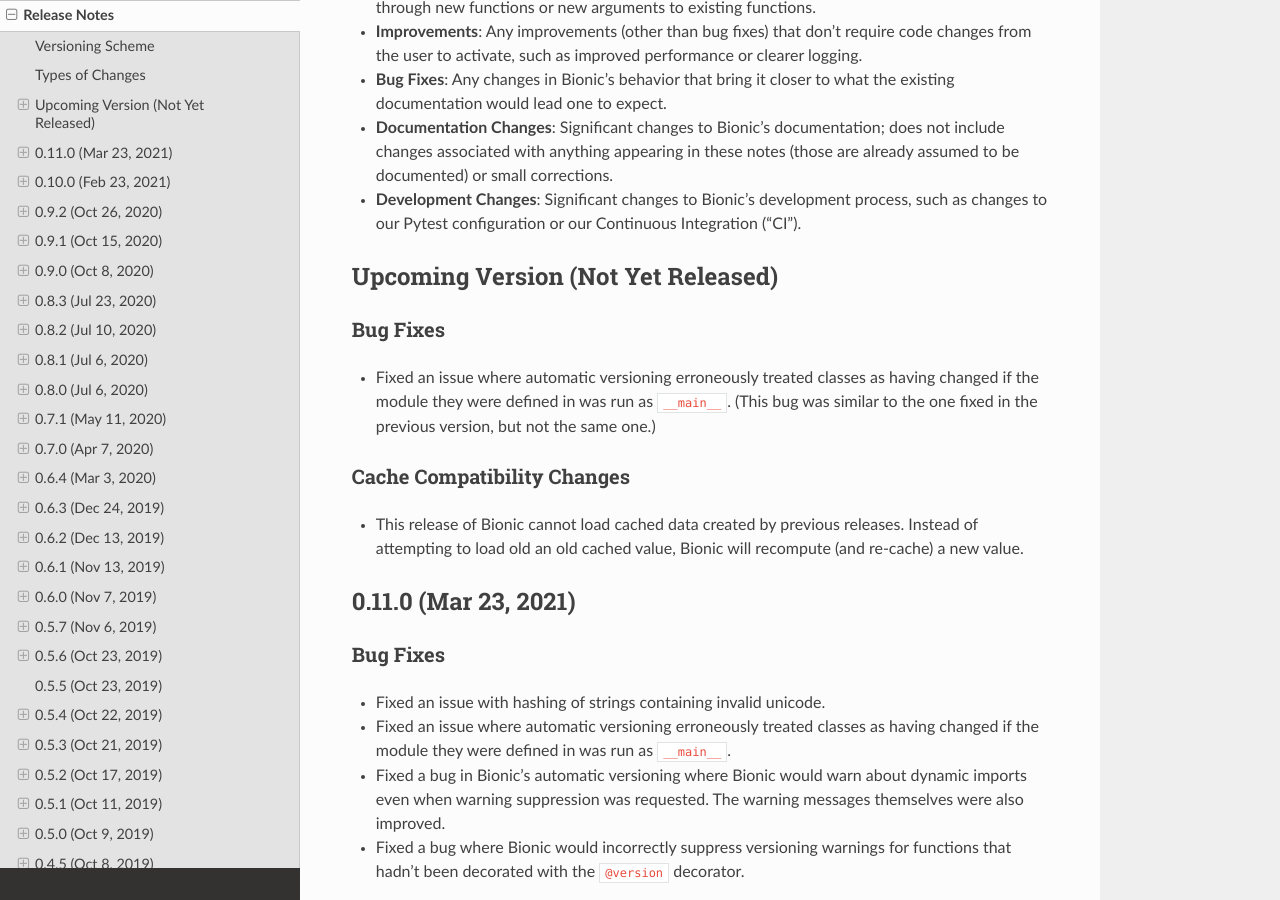
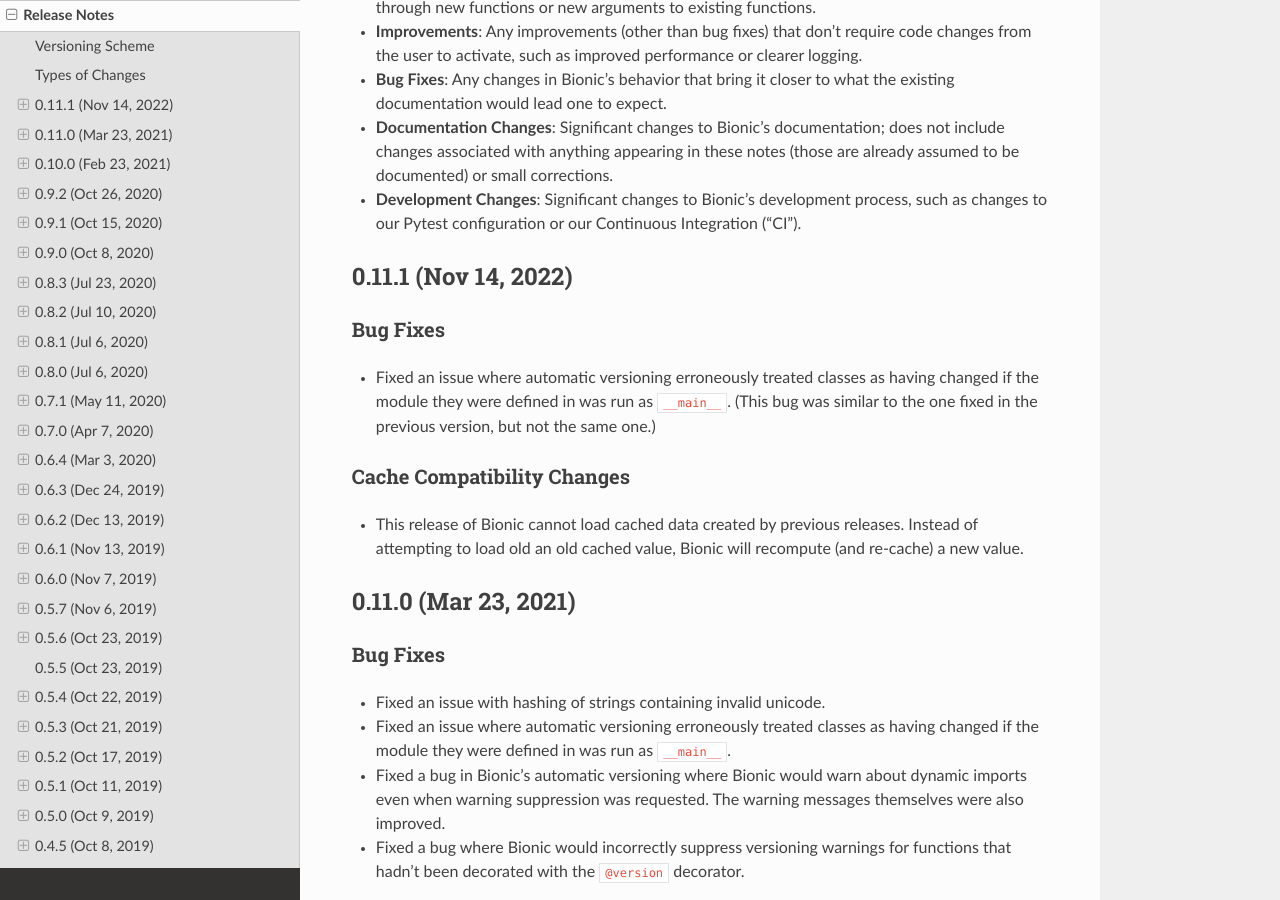
Before and after one commit to square/bionic, a Sphinx documentation site: the page built from docs/release-notes.rst, in a window 1280 px wide and 900 px high, scrolled down 1188 px. Built offline with Sphinx 7.4.7 and the Read the Docs theme 2.0.0, drawn with Linux system fonts in a browser that asks for light colours.

Commit message:
Bump version: 0.11.0 → 0.11.1

```diff
--- a/bionic/__init__.py
+++ b/bionic/__init__.py
@@ -19,4 +19,4 @@
 from . import protocol  # noqa: F401
 from . import util  # noqa: F401
 
-__version__ = "0.11.0"
+__version__ = "0.11.1"
--- a/docs/conf.py
+++ b/docs/conf.py
@@ -21,7 +21,7 @@
 author = "Janek Klawe"
 
 # The short X.Y version
-version = "0.11.0"
+version = "0.11.1"
 # The full version, including alpha/beta/rc tags
 release = version
 
--- a/docs/release-notes.rst
+++ b/docs/release-notes.rst
@@ -65,14 +65,17 @@
 - **Development Changes**: Significant changes to Bionic's development process, such
   as changes to our Pytest configuration or our Continuous Integration ("CI").
 
-Upcoming Version (Not Yet Released)
------------------------------------
+.. Upcoming Version (Not Yet Released)
+.. -----------------------------------
 
 .. Record any notable changes in this section. When we update the current version,
    add a new version heading below, and then comment out the heading above until more
    changes are added. This way, the "Upcoming Version" section will be never be visible
    in the "stable" docs (corresponding to the last release) but will be visible in the
    "latest" docs (corresponding to the master branch).
+
+0.11.1 (Nov 14, 2022)
+---------------------
 
 Bug Fixes
 .........
--- a/setup.py
+++ b/setup.py
@@ -22,13 +22,15 @@
     "numpy",
     "pandas",
     "pyarrow",
+    # 0.19.1 had a regression which was fixed in 0.19.2
+    # See tobgu/pyrsistent#263 on GitHub.
     "pyrsistent!=0.19.1",
     "decorator<5",
 ]
 
 setup(
     name="bionic",
-    version="0.11.0",
+    version="0.11.1",
     description=(
         "A Python framework for building, running, and sharing data science "
         "workflows"
```
Also changed, not shown: .bumpversion.cfg, 1 other file.
